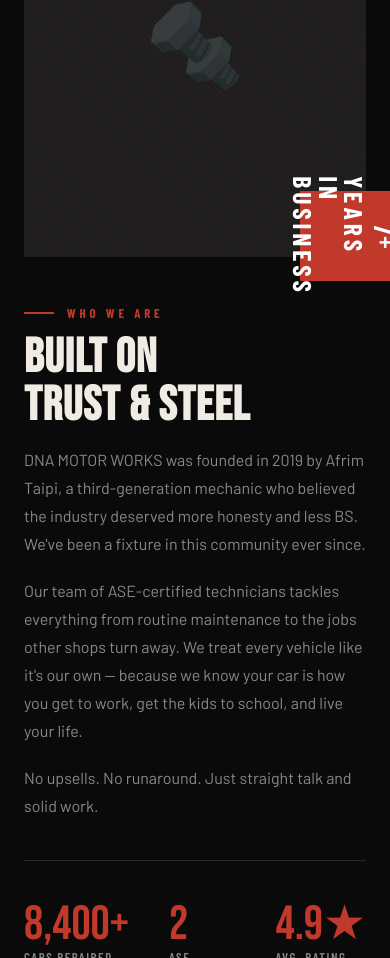
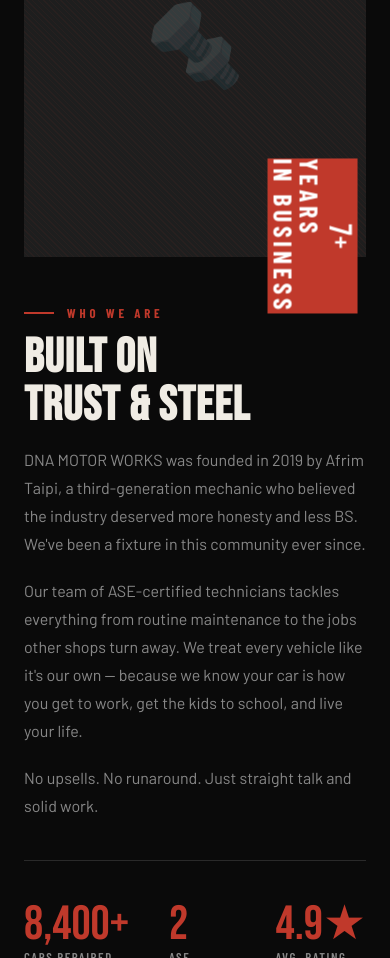
Before and after one commit to Toni-77/Auto_Shop, a plain HTML site: page index.html in a window 390 px wide. Shown: the part 3606-4564 px from the top of the page. Drawn offline with nearby package versions, Linux system fonts and the light colour scheme.

Commit message:
Updated badge ffor mobile

```diff
--- a/index.css
+++ b/index.css
@@ -422,6 +422,11 @@
     line-height: 1;
     color: white;
     animation: spin-slow 20s linear infinite;
+
+    min-width: fit-content;    /* Allows box to fit the text */
+    max-width: 100%;           /* Prevents it from exceeding screen width */
+    overflow-wrap: break-word; /* Breaks long words if necessary */
+    white-space: normal;
   }
 
   .about-badge small {
```
